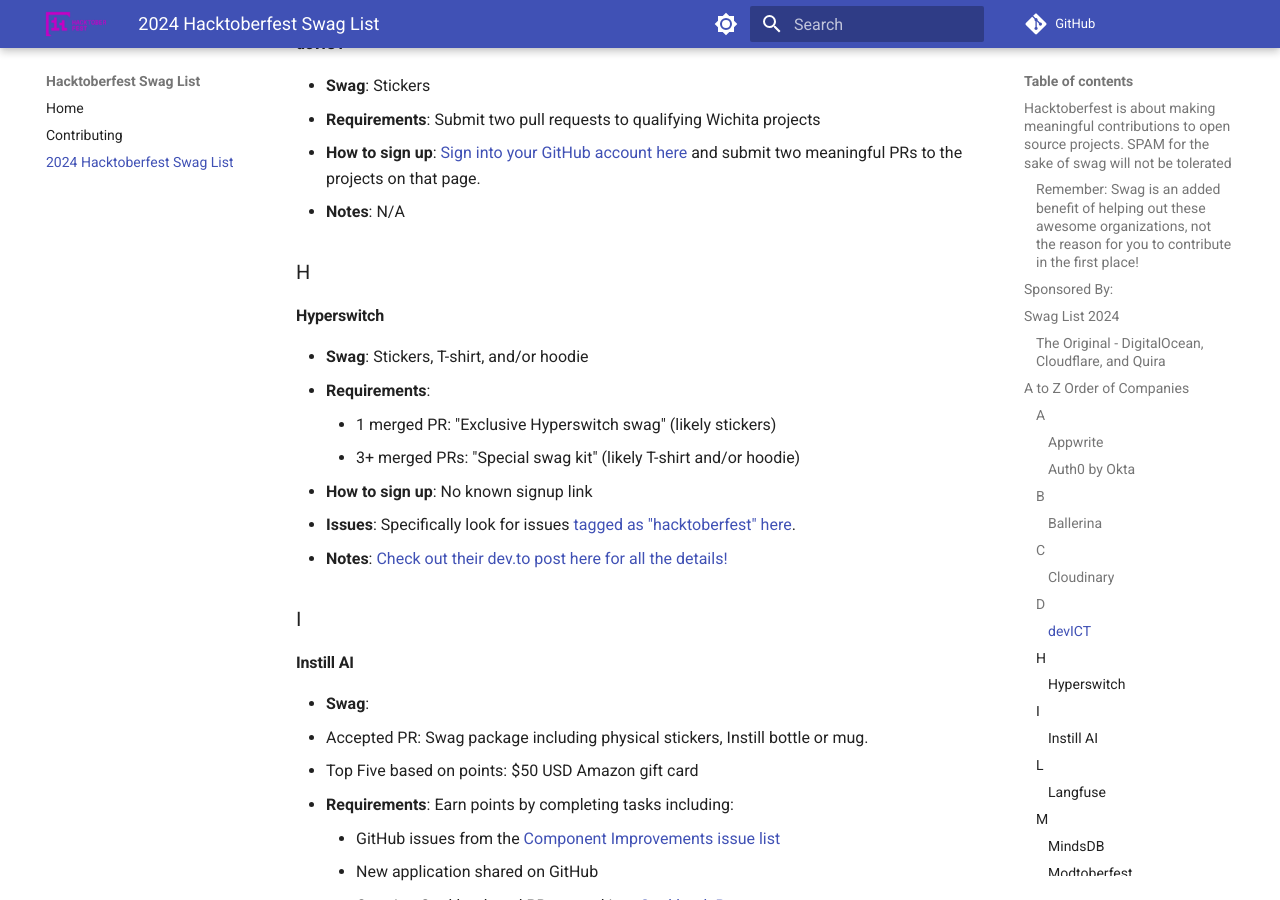
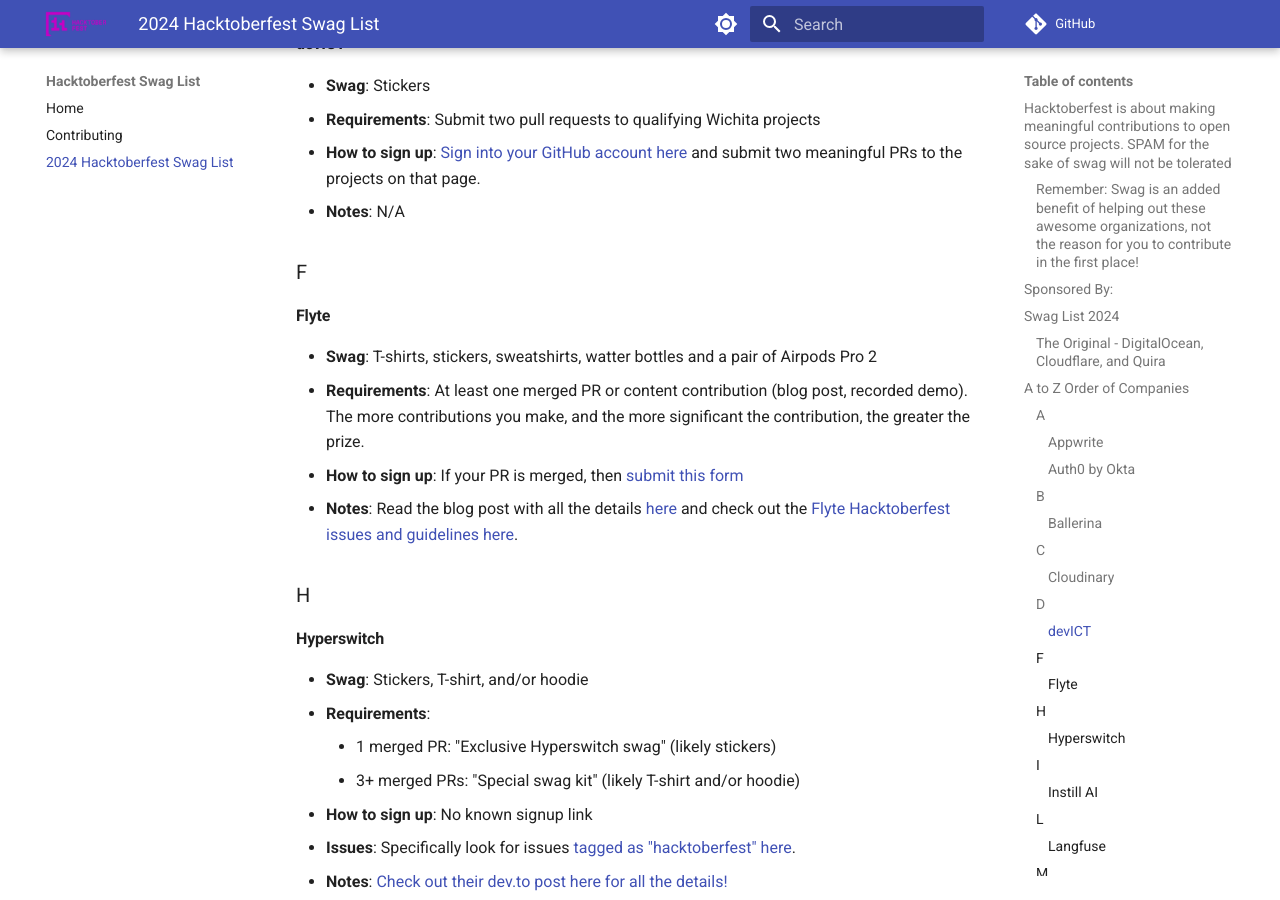
Before and after one commit to crweiner/hacktoberfest-swag-list, an MkDocs documentation site: the page built from docs/list.md, in a window 1280 px wide and 900 px high, scrolled down 2442 px. Built offline with MkDocs 1.6.1 and Material for MkDocs 9.7.7, drawn with Linux system fonts in a browser that asks for light colours; plug-ins that fetch from the network failed and are left out; comment, search, counter and statistics services are not loaded.

Commit message:
Add Flyte to swag list (#912)
* Add Flyte to swag list

---------

Signed-off-by: davidmirror-ops <david.espejo@union.ai>
Co-authored-by: Chandler Weiner <23106097+crweiner@users.noreply.github.com>

```diff
--- a/docs/list.md
+++ b/docs/list.md
@@ -75,6 +75,15 @@
 - **Requirements**: Submit two pull requests to qualifying Wichita projects
 - **How to sign up**: [Sign into your GitHub account here](https://hacktoberfest.devict.org/) and submit two meaningful PRs to the projects on that page.
 - **Notes**: N/A
+
+### F
+
+#### **Flyte**
+
+- **Swag**: T-shirts, stickers, sweatshirts, watter bottles and a pair of Airpods Pro 2
+- **Requirements**: At least one merged PR or content contribution (blog post, recorded demo). The more contributions you make, and the more significant the contribution, the greater the prize.
+- **How to sign up**: If your PR is merged, then [submit this form](https://tally.so/r/mJJ14r)
+- **Notes**: Read the blog post with all the details [here](https://flyte.org/blog/flyte-at-hacktoberfest-2024) and check out the [Flyte Hacktoberfest issues and guidelines here](https://github.com/flyteorg/flyte/issues/5783).
 
 ### H
 
```
